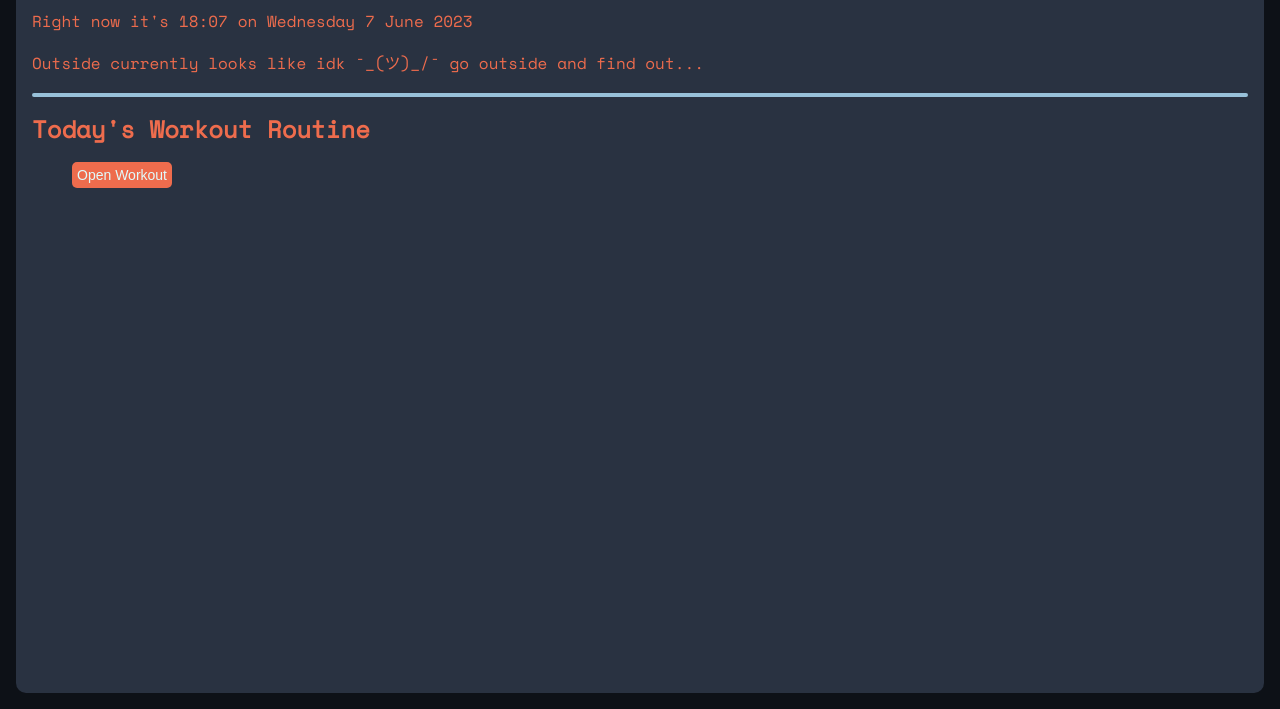
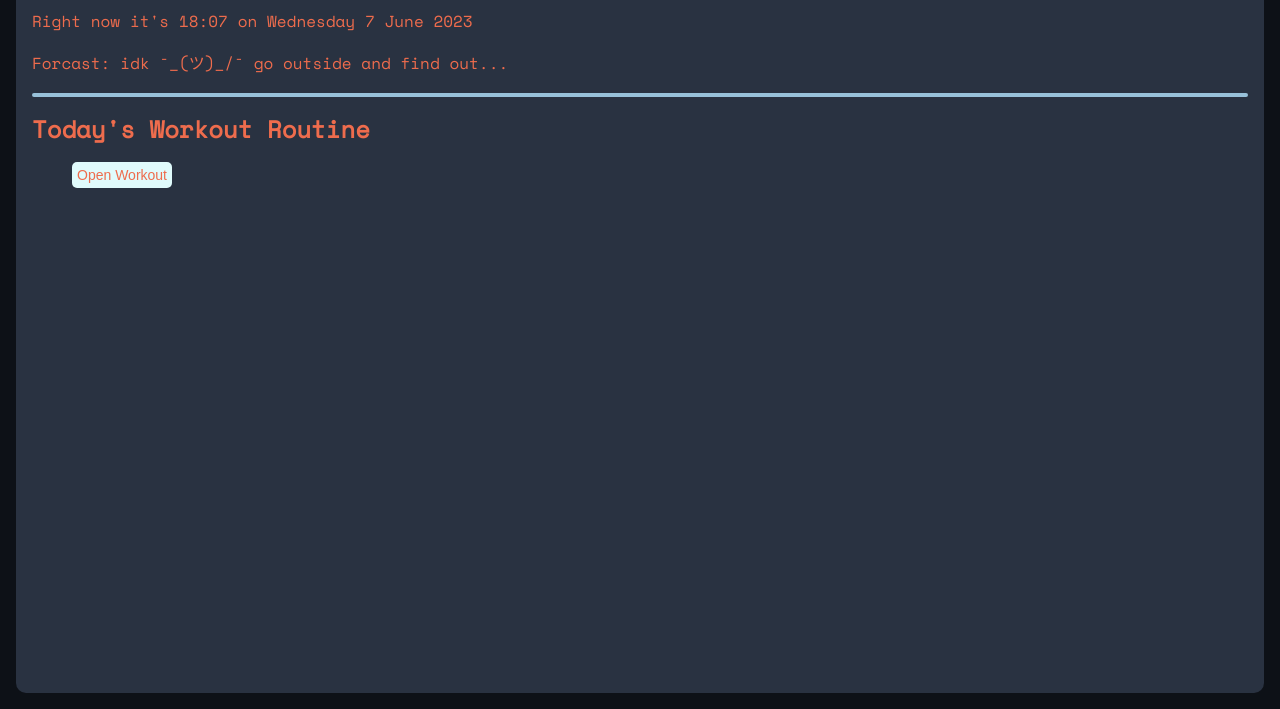
Before and after one commit to zdist/startpage, a plain HTML site: page index.html in a window 1280 px wide. In both pictures the pointer is over the button "Open Workout". Shown: the part 91-800 px from the top of the page. Drawn offline with nearby package versions, Linux system fonts and the light colour scheme; no server answers.

Commit message:
Minor Edits

```diff
--- a/index.html
+++ b/index.html
@@ -21,9 +21,10 @@
                 <h1>Hello Zo 👋</h1>
                 <div class="current">
                     <div>
-                      <p>Right now it's <span id="time"></span> on <span id="date"></span></p>
+                        <p>Right now it's <span id="time"></span> on <span id="date"></span></p>
+                        <p>Forcast: <span id="weather"></span></p>
+                        <!-- <p>AQI: <span id="aqi"></span></p> -->
                     </div>
-                    <p>Outside currently looks like <span id="weather"></span></p>
                     <hr>
                 </div>
                 <div>
--- a/styles.css
+++ b/styles.css
@@ -68,8 +68,8 @@ li {
     cursor: pointer;
 }
 #myBtn:hover {
-    background-color: var(--orange);
-    color: var(--accent);
+    color: var(--orange);
+    background-color: var(--accent);
 }
 
 /* == Workout Modal == */
```
